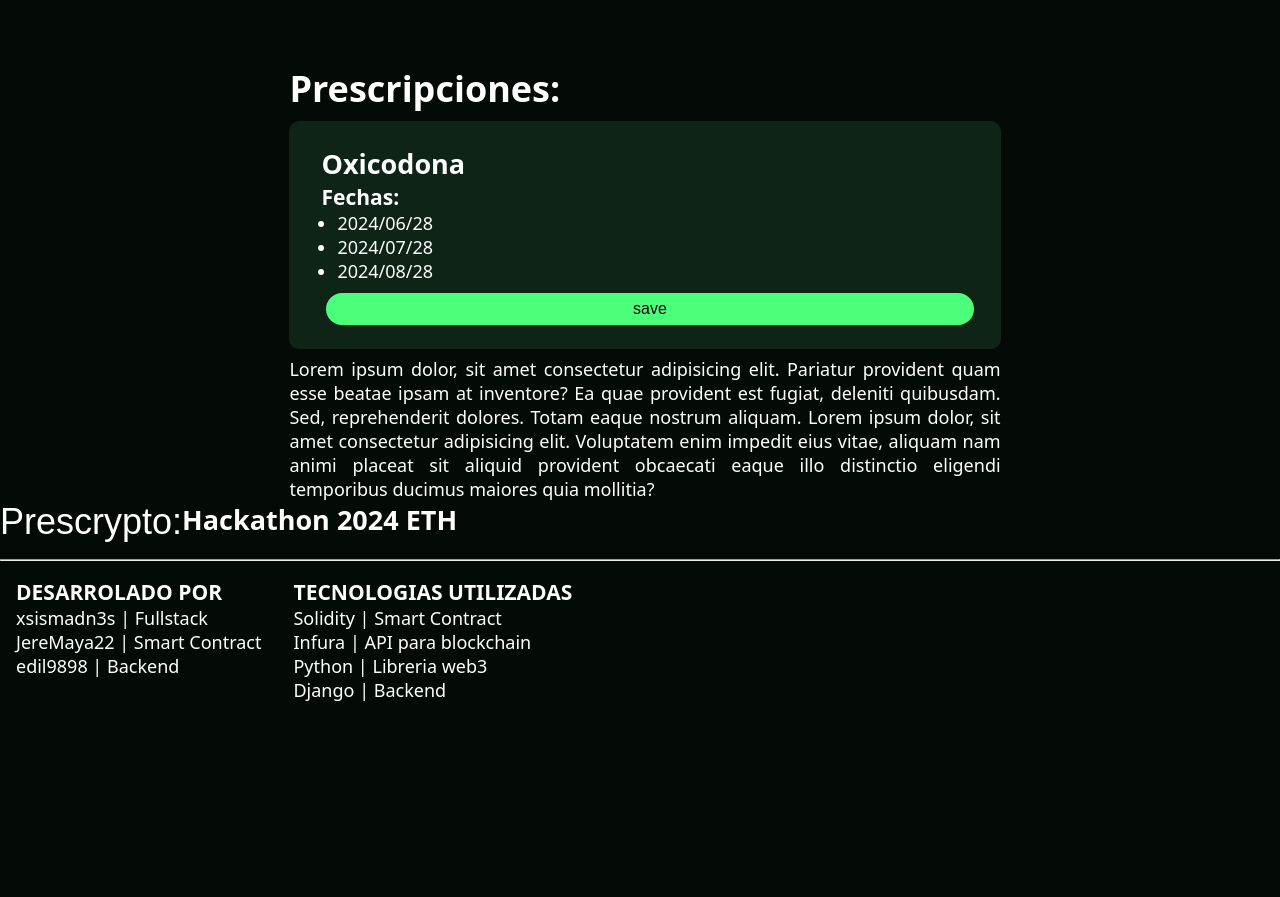
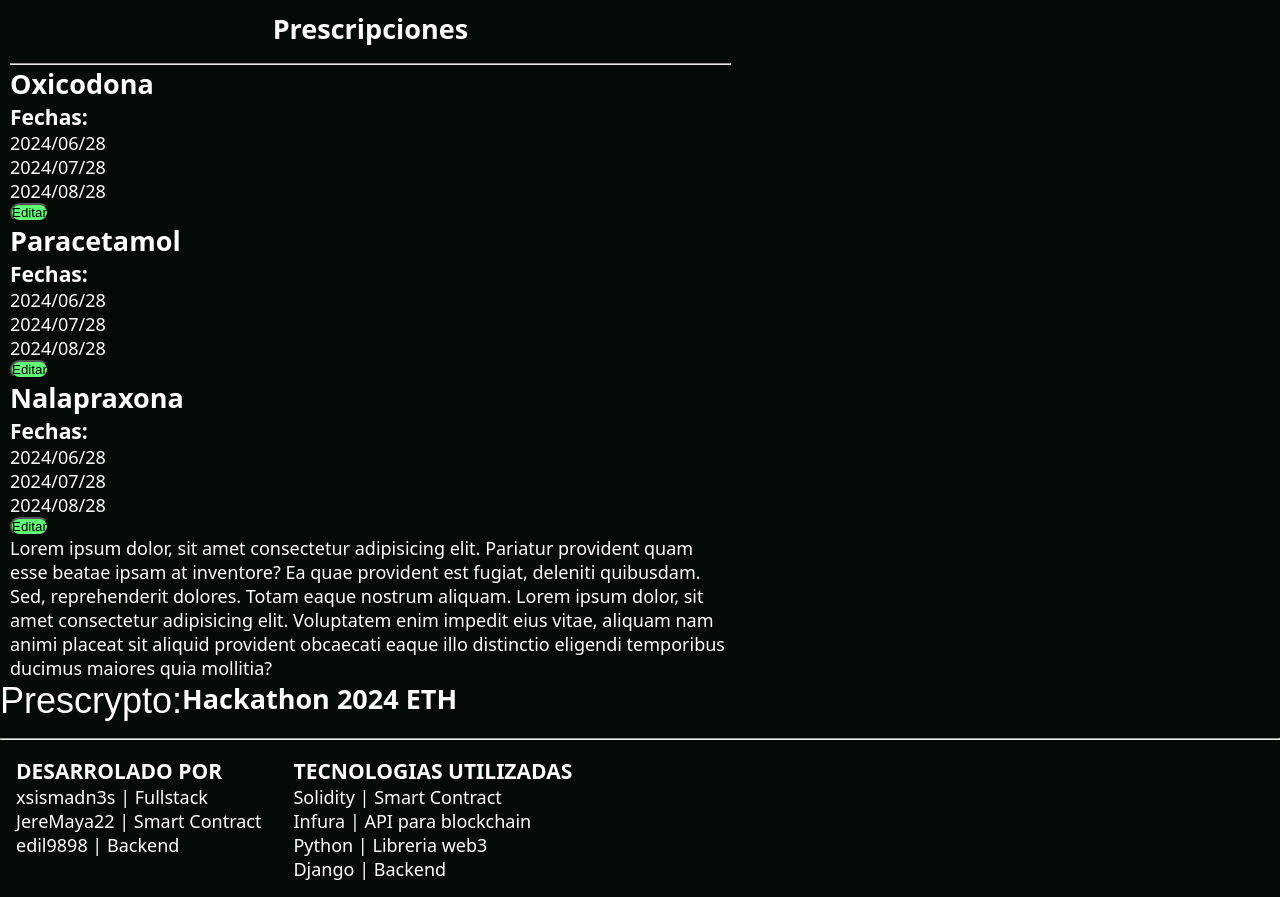
Before and after one commit to xsismadn3ss/Prescrypto_py, a Django app: page /prescriptions/ in a window 1280 px wide. Shown: the part 83-980 px from the top of the page. Before the commit the page ends 784 px from the top, so only its background shows below. Run offline with Django 5.2, Linux system fonts and the light colour scheme.

Commit message:
editar diseño

```diff
--- a/DApp/Prescrypto/templates/prescriptions.html
+++ b/DApp/Prescrypto/templates/prescriptions.html
@@ -1,23 +1,49 @@
 {% extends "core/master.html" %}
 {% block tittle %}Prescripciones{% endblock tittle %}
 {% block content %}
-<div class="centered_group">
-    <h1>Prescripciones:</h1>
-    <div>
-        <div class="card">
+<section>
+    <div style="max-width: 70ch;">
+        <h1 class="tittle">Prescripciones</h1>
+        <hr>
+        <div style="display: grid; grid-template-columns: repeat(auto-fit, min-max(150px, 1fr));">
+            <div class="transparent_card">
                 <h2>Oxicodona</h2>
                 <h3><strong>Fechas:</strong></h3>
                 <ul>
                     <li>2024/06/28</li>
                     <li>2024/07/28</li>
                     <li>2024/08/28</li>
-
                 </ul>
                 <div >
-                <button>save</button>
+                    <button style="color: black;" class="glow btn">Editar</button>
+                </div>
+            </div>
+            <div class="transparent_card">
+                <h2>Paracetamol</h2>
+                <h3><strong>Fechas:</strong></h3>
+                <ul>
+                    <li>2024/06/28</li>
+                    <li>2024/07/28</li>
+                    <li>2024/08/28</li>
+                </ul>
+                <div >
+                    <button style="color: black;" class="glow btn">Editar</button>
+                </div>
+                </div>
+                <div class="transparent_card">
+                    <h2>Nalapraxona</h2>
+                    <h3><strong>Fechas:</strong></h3>
+                    <ul>
+                        <li>2024/06/28</li>
+                        <li>2024/07/28</li>
+                        <li>2024/08/28</li>
+                    </ul>
+                    <div >
+                        <button style="color: black;" class="glow btn">Editar</button>
+                    </div>
                 </div>
             </div>
         <p>Lorem ipsum dolor, sit amet consectetur adipisicing elit. Pariatur provident quam esse beatae ipsam at inventore? Ea quae provident est fugiat, deleniti quibusdam. Sed, reprehenderit dolores. Totam eaque nostrum aliquam. Lorem ipsum dolor, sit amet consectetur adipisicing elit. Voluptatem enim impedit eius vitae, aliquam nam animi placeat sit aliquid provident obcaecati eaque illo distinctio eligendi temporibus ducimus maiores quia mollitia?</p>
     </div>
-</div>
+</section>
 {% endblock content %}
```
Also changed, not shown: DApp/Prescrypto/templates/myfirst.html (+8 -4 lines), DApp/Prescrypto/templates/recetas.html (+27 -16 lines). Lines whose indentation alone changed are shown as unchanged.
